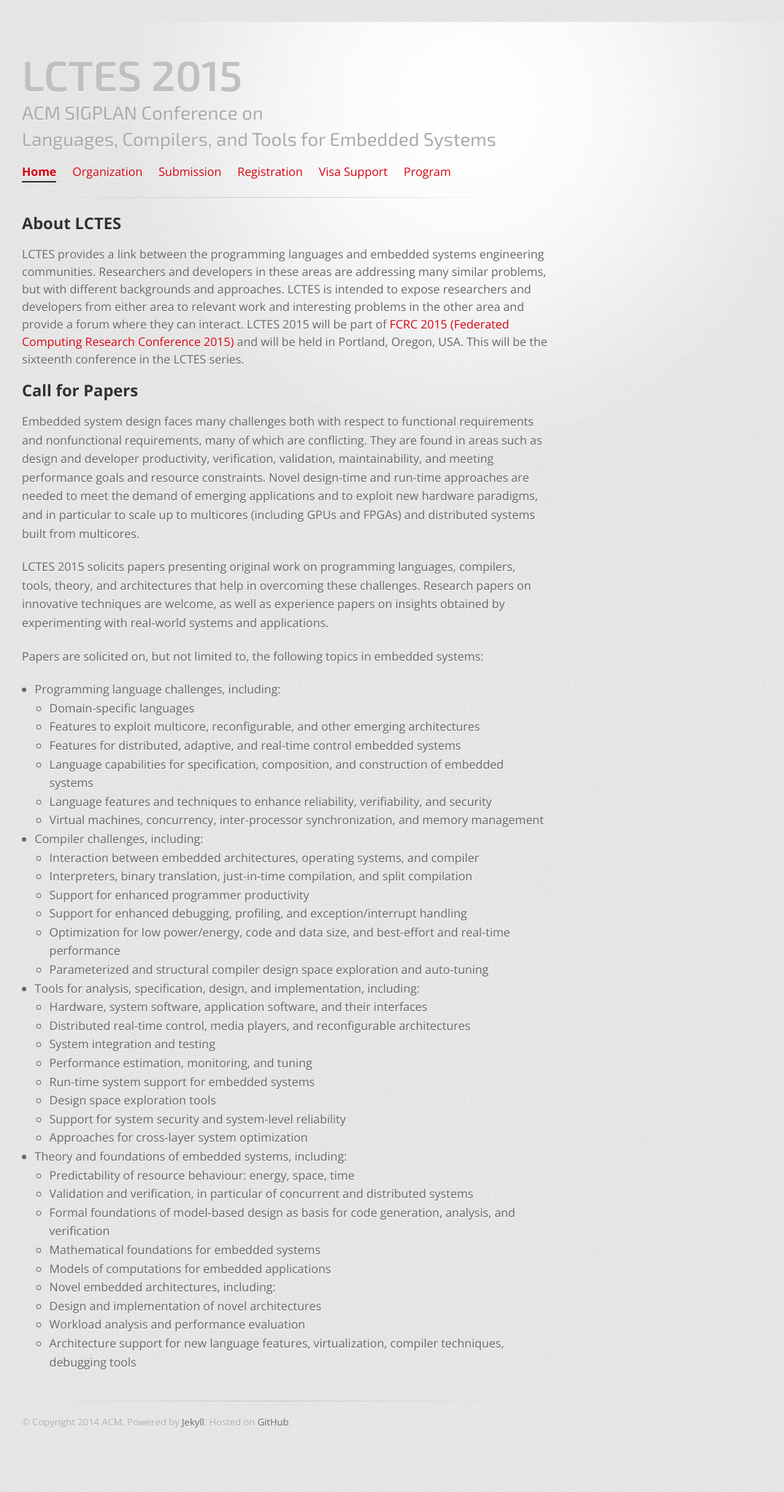
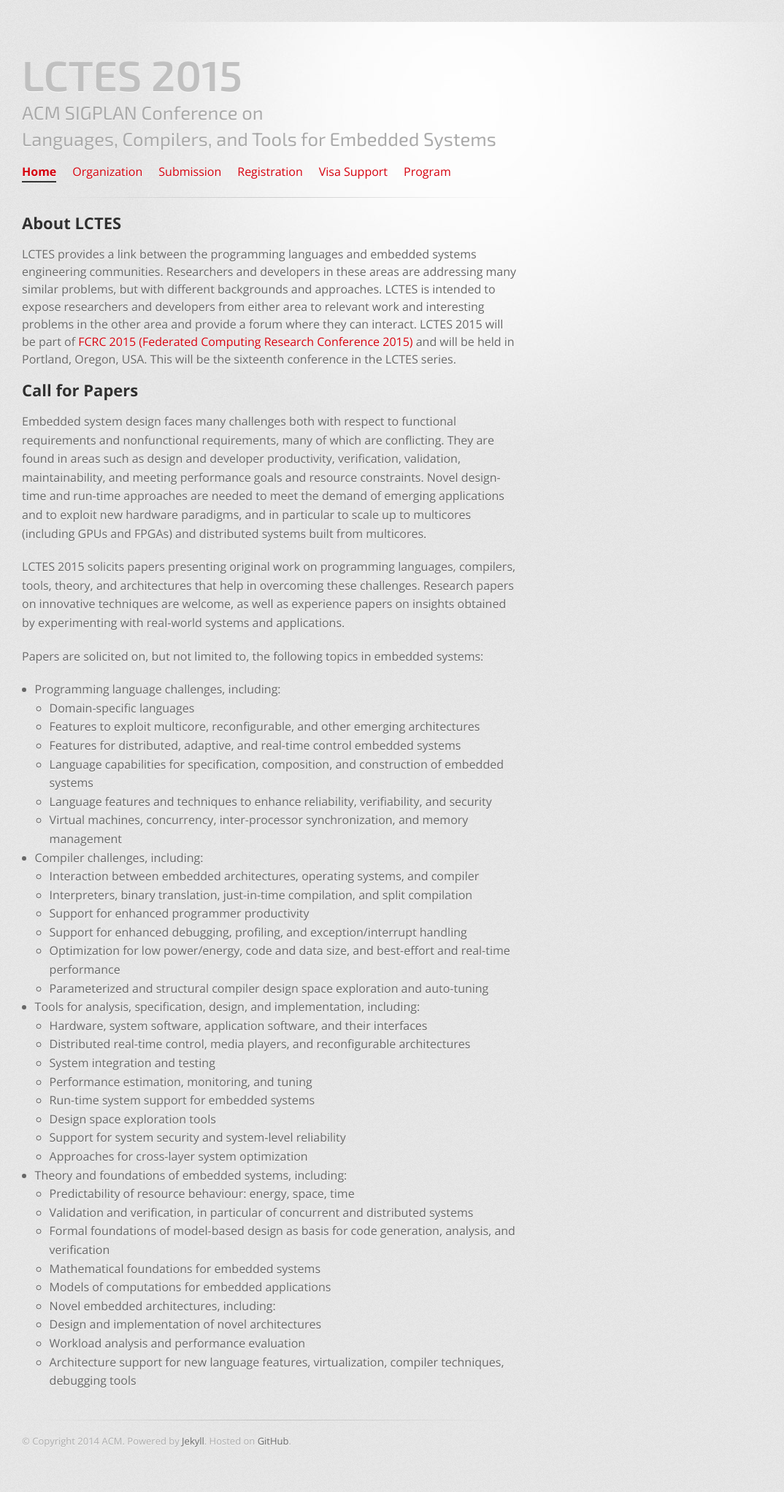
Before and after one commit to GSathish/lctes2015, a Jekyll site: the page built from index.html, in a window 1280 px wide. Shown: the whole page at 73% size, without its empty margins (0-1074 px from the left). Built offline with Jekyll 4.4.1, drawn with Linux system fonts in a browser that asks for light colours; before the commit the page ends 2019 px from its top, so only the background shows below that.

Commit message:
Changed column width

```diff
--- a/stylesheets/stylesheet.css
+++ b/stylesheets/stylesheet.css
@@ -119,7 +119,7 @@
   /* margin: 0 auto; */
 }
 
-main_content {
+#main_content {
 	width: 680px;
 }
 
```
